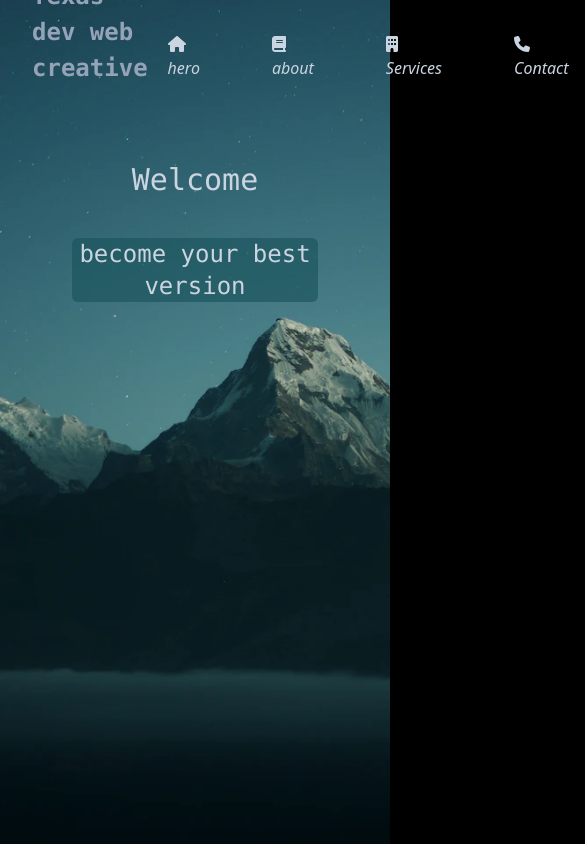
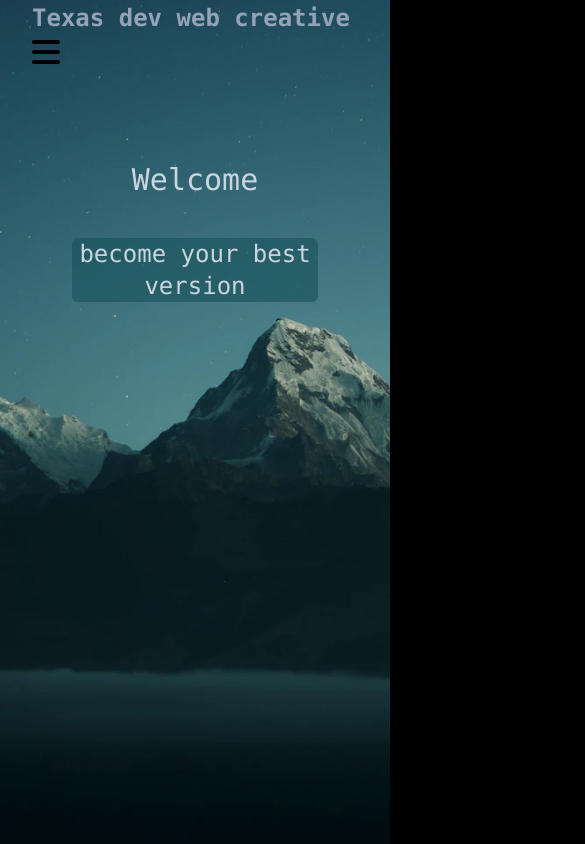
Before and after one commit to Matheus216/site-tailwindcss, a Next.js app in the folder site-tailwindcss/: page / in a window 390 px wide. Shown: the top 844 px of the page, 585 px wide, since content can reach past the window. Built offline with nearby package versions, Linux system fonts and the light colour scheme.

Commit message:
create responsive navbar

```diff
--- a/site-tailwindcss/src/components/navbar/navbar.tsx
+++ b/site-tailwindcss/src/components/navbar/navbar.tsx
@@ -8,44 +8,80 @@ import {
   faBook,
   faBuilding
 } from '@fortawesome/free-solid-svg-icons'
-import { useState } from 'react'
+import { useEffect, useState } from 'react'
 
 export default function Navbar() {
-    const [small, setSmall] = useState('w-0 hidden')
+   const [dimensions, setDimensions] = useState({width: window.innerWidth, height: window.innerHeight})
+
+    useEffect(() => {
+        const updateDimensions = () => {
+          setDimensions({width: window.innerWidth, height: window.innerHeight})
+        }
+
+        window.addEventListener('resize', updateDimensions)
+      }, [])
+
+    const smallBreakpoint = 680
+    const isSmallScreen = dimensions.width <= smallBreakpoint
+
+    const [small, setSmall] = useState('h-0')
 
     function expandNavbar(e: any) {
         console.log('Open')
-        if (small.includes('w-0'))
-          setSmall('w-[40%] gap-50')
+        if (small.includes('h-0'))
+          setSmall('h-240px')
         else
-          setSmall('w-0 hidden')
+          setSmall('h-0')
 
         e.preventDefault()
       }
 
     return (
-        <div className="w-full h-16  items-center justify-between flex ">
+        <div className="w-full h-16 md:p-10 lg:p-10 items-center justify-between md:flex lg:flex sm:block ">
           <div className="md:text-lg font-mono text-slate-400">
             <a className="hover:text-orange-500 cursor-pointer font-bold text-[1.5rem]">Texas dev web creative</a>
           </div>
-          <ul className={`flex gap-8`}>
-            <ItemNav description='hero' href='#' icon={faHouse} />
-            <ItemNav description='about' href='#' icon ={faBook}/>
-            <ItemNav description='Services' href='#' icon={faBuilding} />
-            <ItemNav description='Contact' href='#' icon={faPhone} />
-          </ul>
-          <button className='transition ease-in-out delay-150 hover:-translate-y-1 hover:scale-110 hover:bg-orange-800 duration-300 bg-orange-500 text-white font-bold rounded p-3 cursor-pointer hidden md:block lg:block'>
+          {
+            isSmallScreen ? <DropdownResponsive resp={small} /> :
+            (
+              <ul className={`flex gap-7 sm:hidden md:flex lg:flex`}>
+                <ItemNav liStyle={'flex'} linkStyle={'flex p-5 text-slate-300 hover:text-orange-500 transition-colors delay-150 h-4 md:pt-0'}description='hero' href='#' icon={faHouse} />
+                <ItemNav liStyle={'flex'} linkStyle={'flex p-5 text-slate-300 hover:text-orange-500 transition-colors delay-150 h-4 md:pt-0'}description='about' href='#' icon ={faBook}/>
+                <ItemNav liStyle={'flex'} linkStyle={'flex p-5 text-slate-300 hover:text-orange-500 transition-colors delay-150 h-4 md:pt-0'}description='Services' href='#' icon={faBuilding} />
+                <ItemNav liStyle={'flex'} linkStyle={'flex p-5 text-slate-300 hover:text-orange-500 transition-colors delay-150 h-4 md:pt-0'}description='Contact' href='#' icon={faPhone} />
+              </ul>
+            )
+          }
+          <a className='hidden md:block lg:block hover:scale-105 active:scale-75 transition ease-in-out bg-orange-500 text-white py-[0.5rem] px-[1rem] border-none outline-none rounded-[20px] text-[0.9rem] font-bold cursor-pointer'>
             Get started
-          </button>
-          <i className=' md:hidden lg:hidden'><a href='#' onClick={e => expandNavbar(e)}><FontAwesomeIcon className='h-6' icon={faBars} /></a></i>
+          </a>
+          <i className='text-[1.5rem] block md:hidden lg:hidden '><a href='#' onClick={e => expandNavbar(e)}><FontAwesomeIcon className='h-8' icon={faBars} /></a></i>
         </div>
     )
   }
+
+function DropdownResponsive({resp}:any) {
+  const liStyle = 'flex p-[0.7rem] items-center justify-center'
+  return (
+    <div className={`${resp} transition-[height] delay-[0.2s] md:h-0 lg:h-0 absolute right-8 top-16 w-[300px] bg-[#9ca3af4d] backdrop-blur-[5px] rounded-[10px] overflow-hidden`}>
+      <ItemNav liStyle={liStyle} linkStyle={'text-slate-300 hover:text-orange-500 transition-colors delay-150 h-4 md:pt-0'} description='hero' href='#' icon={faHouse} />
+      <ItemNav liStyle={liStyle} linkStyle={'text-slate-300 hover:text-orange-500 transition-colors delay-150 h-4 md:pt-0'}description='about' href='#' icon ={faBook}/>
+      <ItemNav liStyle={liStyle} linkStyle={'text-slate-300 hover:text-orange-500 transition-colors delay-150 h-4 md:pt-0'} description='Services' href='#' icon={faBuilding} />
+      <ItemNav liStyle={liStyle} linkStyle={'text-slate-300 hover:text-orange-500 transition-colors delay-150 h-4 md:pt-0'}description='Contact' href='#' icon={faPhone} />
+      <li className={`${liStyle}`}>
+        <a className='w-full justify-center text-center hover:scale-105 active:scale-75 transition ease-in-out bg-orange-500 text-white py-[0.5rem] px-[1rem] border-none outline-none rounded-[20px] text-[0.9rem] font-bold cursor-pointer'> Get started </a>
+      </li>
+
+    </div>
+  )
+}
 
 interface IItemNavRequest {
   icon: IconDefinition;
   description: string;
   href: string;
+  liStyle:string;
+  linkStyle:string;
 }
 
 function ItemNav(request: IItemNavRequest) {
@@ -53,8 +89,8 @@ function ItemNav(request: IItemNavRequest) {
   const { description, href, icon } = request;
 
   return (
-      <li className='list-none flex'>
-          <a className='flex p-5 text-slate-300 hover:text-orange-500 transition-colors delay-150 h-4 md:pt-0' href={href} >
+      <li className={request.liStyle}>
+          <a className={request.linkStyle} href={href} >
             <i>
               <FontAwesomeIcon icon={icon} className='h-4'/> {description}
             </i>
```
